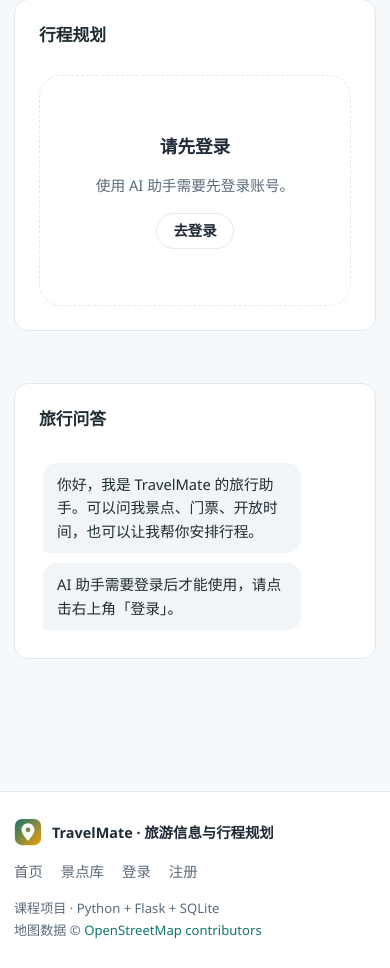
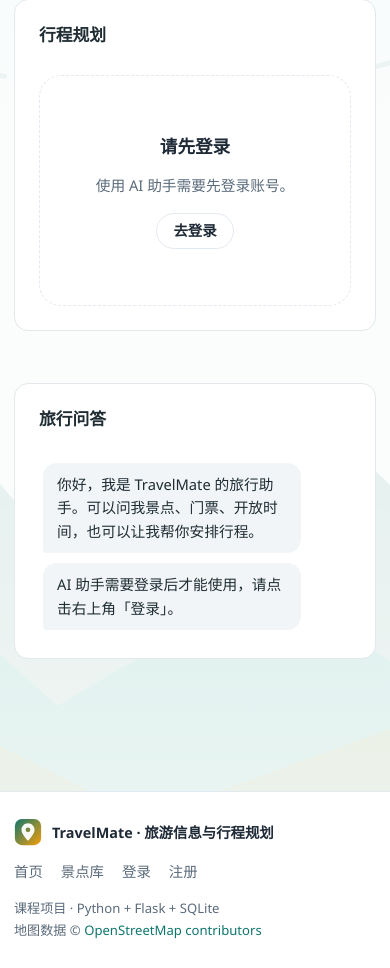
Before and after one commit to z4006/TravelMate, a Flask app: page /agent in a window 390 px wide. Shown: the part 281-1249 px from the top of the page. Run offline with Flask 3, Linux system fonts and the light colour scheme.

Commit message:
新增全站海报背景
- 新增 static/images/poster-bg.svg：矢量旅行海报（渐变天空、山峦、航线），约 2KB
- 新增 static/css/poster-bg.css：html 铺底图 + body 透明，不与各页面区块背景冲突
- base.html 最后引入该样式，确保覆盖默认 body 背景
- 海报自带白色蒙版，保证正文对比度；移动端退化为随内容滚动

```diff
--- /dev/null
+++ b/static/css/poster-bg.css
@@ -0,0 +1,24 @@
+/* 全站海报背景（成员 D 接入）
+ * 用 html 铺底图、body 透明，避免与各页面自身的区块背景冲突。
+ * 海报本身已带白色蒙版，保证正文对比度。
+ */
+html {
+    background-color: #f4f8f9;
+    background-image: url("/static/images/poster-bg.svg");
+    background-position: center center;
+    background-size: cover;
+    background-repeat: no-repeat;
+    background-attachment: fixed;
+}
+
+body {
+    background: transparent;
+}
+
+/* 不支持 fixed 背景的移动端，退化为随内容滚动 */
+@media (max-width: 640px) {
+    html {
+        background-attachment: scroll;
+        background-size: cover;
+    }
+}
--- a/templates/base.html
+++ b/templates/base.html
@@ -11,6 +11,7 @@
     <link rel="stylesheet" href="{{ url_for('static', filename='css/responsive.css') }}">
     <link rel="stylesheet" href="{{ url_for('static', filename='css/member-d.css') }}">
     <link rel="stylesheet" href="{{ url_for('static', filename='css/footprint.css') }}">
+    <link rel="stylesheet" href="{{ url_for('static', filename='css/poster-bg.css') }}">
 </head>
 <body data-page="{{ active_page|default('') }}"
       data-placeholder-image="{{ url_for('static', filename='images/placeholder-attraction.svg') }}"
```
Also changed, not shown: static/images/poster-bg.svg (added).
